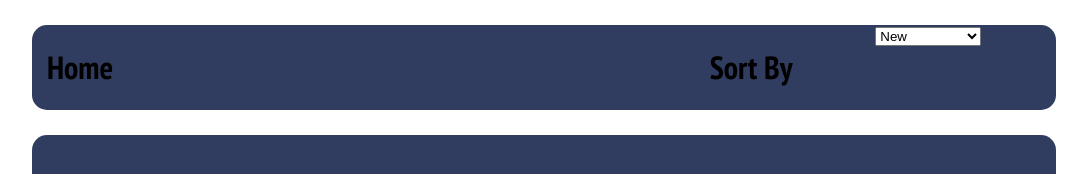
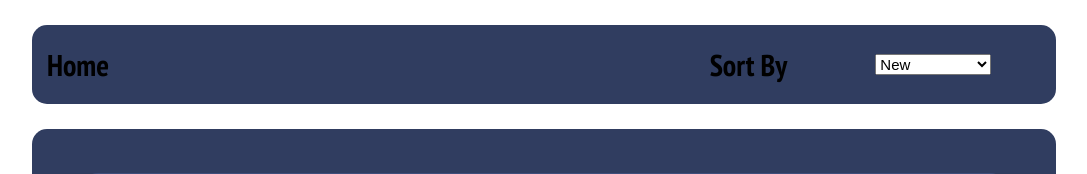
Before and after one commit to Burnside21140/PlaneWIKI, a Flask app: page / in a window 1280 px wide. Shown: the part 62-236 px from the top of the page, without its empty margins (96-1183 px from the left). Run offline with Flask 3, Linux system fonts and the light colour scheme; data comes from the database, SQL or seed files in the repository; both versions use the stored data as it was after the commit.

Commit message:
Styling and styling the create page

```diff
--- a/static/style/css/style.css
+++ b/static/style/css/style.css
@@ -18,8 +18,6 @@
 
 nav li {
     display: inline;
-    margin-top: 100%;
-    margin-bottom: 100%;
     padding: 5px;
     font-size: 40px;
 }
@@ -98,6 +96,7 @@
 
 body {
     margin: 0px;
+    font-size: 15px;
 }
 
 a {
@@ -158,11 +157,23 @@
     grid-template-columns: 1fr 1fr;
 }
 
+.pe-sort form {
+    align-content: center;
+}
+
+.sort-select {
+    font-size: 15px;
+}
+
 @media (max-width: 1100px) {
     .pe-container {
         width: 90%;
     }
 }
+
+/** Create and Edit Page **/
+
+
 
 /** Font **/
 
--- a/templates/engines.html
+++ b/templates/engines.html
@@ -9,7 +9,7 @@
         <div class="pe-sort">
             <h1>Sort By</h1>
             <form method='GET' action="/engines">
-                <select name="Sort" id="Sort" onchange="this.form.submit()">
+                <select name="Sort" id="Sort" class="sort-select" onchange="this.form.submit()">
                     <option value="new" {% if sort_option == "new" %}selected{% endif %}>New</option>
                     <option value="old" {% if sort_option == "old" %}selected{% endif %}>Old</option>
                     <option value="mostViews" {% if sort_option == "mostViews" %}selected{% endif %}>Most Views</option>
--- a/templates/home.html
+++ b/templates/home.html
@@ -9,7 +9,7 @@
         <div class="pe-sort">
             <h1>Sort By</h1>
             <form method='GET' action="/">
-                <select name="Sort" id="Sort" onchange="this.form.submit()">
+                <select name="Sort" id="Sort" class="sort-select" onchange="this.form.submit()">
                     <option value="new" {% if sort_option == "new" %}selected{% endif %}>New</option>
                     <option value="old" {% if sort_option == "old" %}selected{% endif %}>Old</option>
                     <option value="mostViews" {% if sort_option == "mostViews" %}selected{% endif %}>Most Views</option>
--- a/templates/planes.html
+++ b/templates/planes.html
@@ -9,7 +9,7 @@
         <div class="pe-sort">
             <h1>Sort By</h1>
             <form method='GET' action="/planes">
-                <select name="Sort" id="Sort" onchange="this.form.submit()">
+                <select name="Sort" id="Sort" class="sort-select" onchange="this.form.submit()">
                     <option value="new" {% if sort_option == "new" %}selected{% endif %}>New</option>
                     <option value="old" {% if sort_option == "old" %}selected{% endif %}>Old</option>
                     <option value="mostViews" {% if sort_option == "mostViews" %}selected{% endif %}>Most Views</option>
```
Also changed, not shown: templates/create.html (+9 -1 lines), planeWIKIDB.db, routes.py (line endings or trailing spaces).
